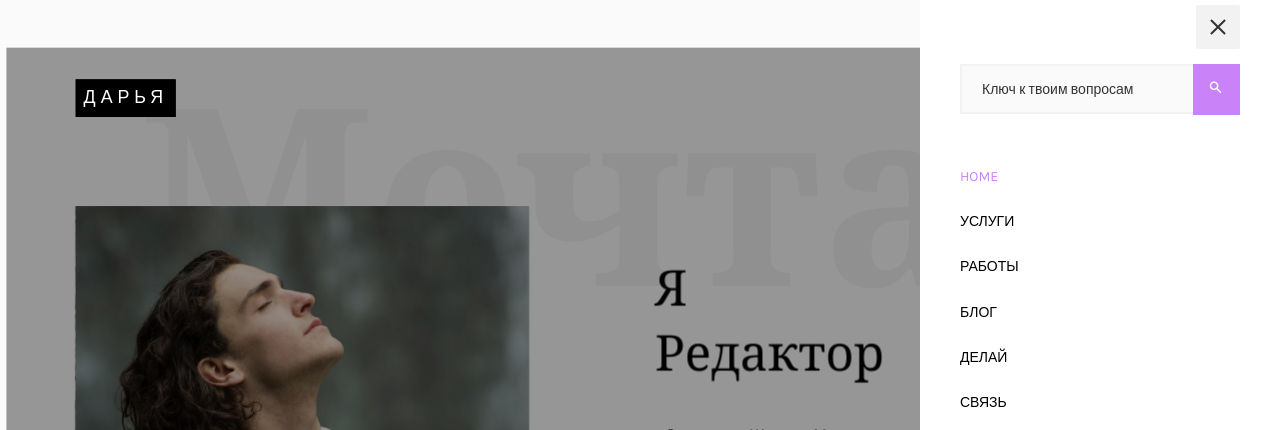
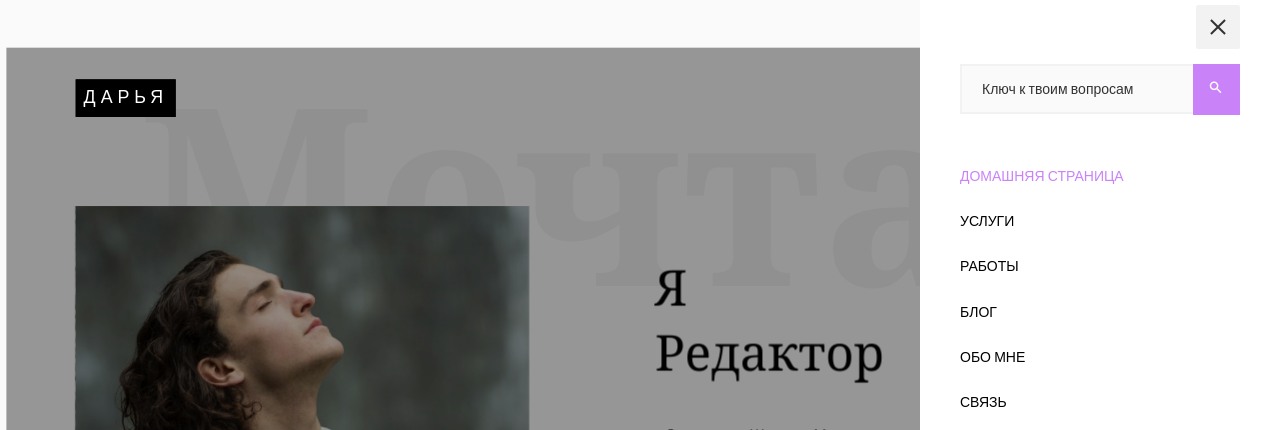
Before and after one commit to selfdarm/RESUME, a plain HTML site: page index.html in a window 1280 px wide. Both pictures are taken after a click on the link 1200 px from the left and 46 px from the top of the page. Shown: the top 430 px of the page. Drawn offline with nearby package versions, Linux system fonts and the light colour scheme; files whose address does not match are found by name; a web font is replaced by a local one.

Commit message:
Update index.html

```diff
--- a/index.html
+++ b/index.html
@@ -66,11 +66,11 @@
 				<div class="row">
 					<div class="col-md-12">
 						<ul>
-							<li class="active"><a href="index.html">Home</a></li>
+							<li class="active"><a href="index.html">Домашняя страница</a></li>
 							<li><a href="services.html">Услуги</a></li>
 							<li><a href="work.html">Работы</a></li>
 							<li><a href="blog.html">Блог</a></li>
-							<li><a href="about.html">Делай</a></li>
+							<li><a href="about.html">Обо мне</a></li>
 							<li><a href="contact.html">Связь</a></li>
 						</ul>
 					</div>
```
